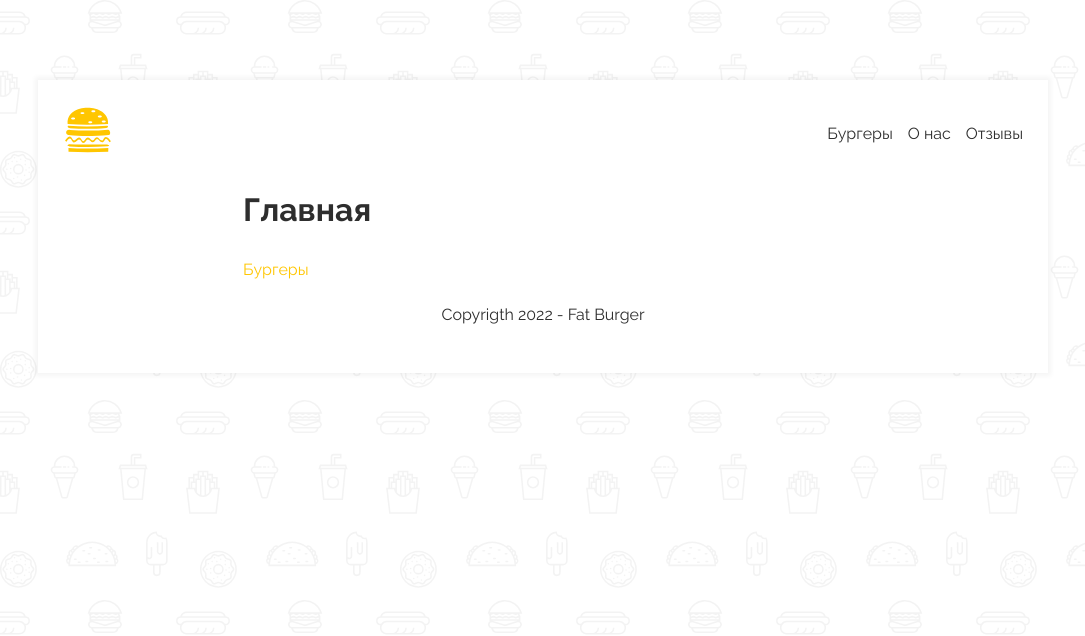
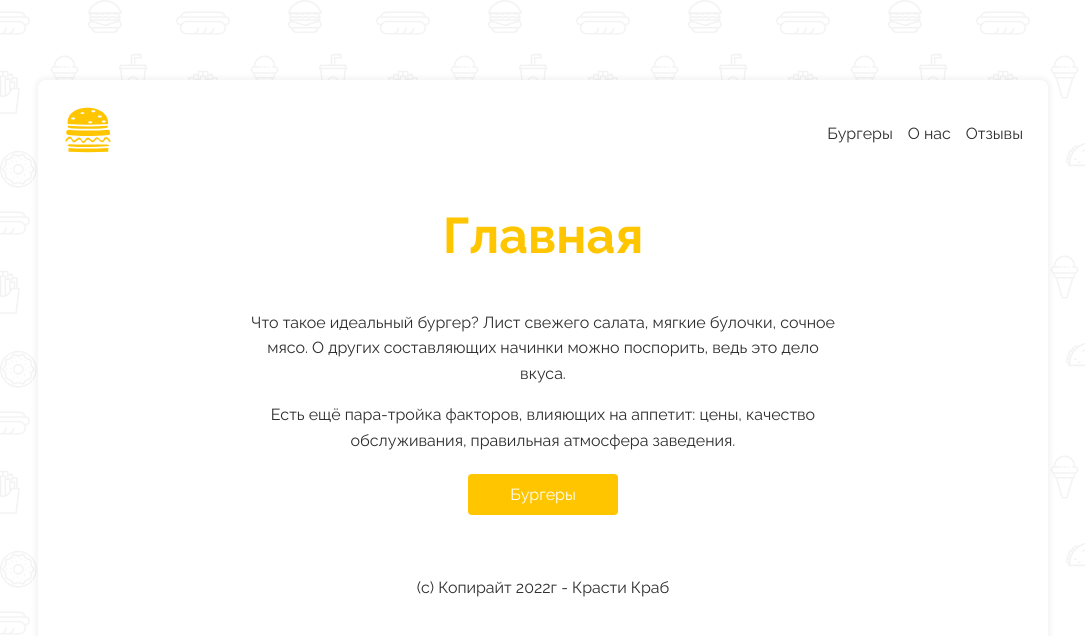
Before and after one commit to berdibekovadilet/burger_nextjs, a Next.js app: page / in a window 1280 px wide. Shown: the top 636 px of the page, without its empty margins (97-1182 px from the left). Built offline with nearby package versions, Linux system fonts and the light colour scheme.

Commit message:
added 404 page

```diff
--- a/components/footer.jsx
+++ b/components/footer.jsx
@@ -1,5 +1,5 @@
 const Footer = () => {
-  return <footer>Copyrigth 2022 - Fat Burger</footer>;
+  return <footer>(с) Копирайт 2022г - Красти Краб </footer>;
 };
 
 export default Footer;
--- a/pages/index.js
+++ b/pages/index.js
@@ -1,14 +1,21 @@
-import Footer from "../components/footer";
-import Header from "../components/header";
 import Link from "next/link";
 import styles from "../styles/Home.module.css";
 
 export default function Home() {
   return (
     <div className={styles.container}>
-      <h1>Главная</h1>
+      <h1 className={styles.title}>Главная</h1>
+      <p className={styles.text}>
+        Что такое идеальный бургер? Лист свежего салата, мягкие булочки, сочное
+        мясо. О других составляющих начинки можно поспорить, ведь это дело
+        вкуса.
+      </p>
+      <p className={styles.text}>
+        Есть ещё пара-тройка факторов, влияющих на аппетит: цены, качество
+        обслуживания, правильная атмосфера заведения.
+      </p>
       <Link href="/burgers">
-        <a>Бургеры</a>
+        <a className={styles.btn}>Бургеры</a>
       </Link>
     </div>
   );
--- a/styles/Home.module.css
+++ b/styles/Home.module.css
@@ -1,6 +1,6 @@
 
 .title {
-  color: #ffe;
+  color: #ffc600;
   text-align: center;
   font-size: 50px;
 }
--- a/styles/globals.css
+++ b/styles/globals.css
@@ -22,6 +22,7 @@ a {
   border: 5px solid white;
   padding: 20px;
   background: #fff;
+  border-radius: 8px;
 }
 header {
   display: flex;
```
Also changed, not shown: pages/404.jsx (added, +29 -0 lines).
